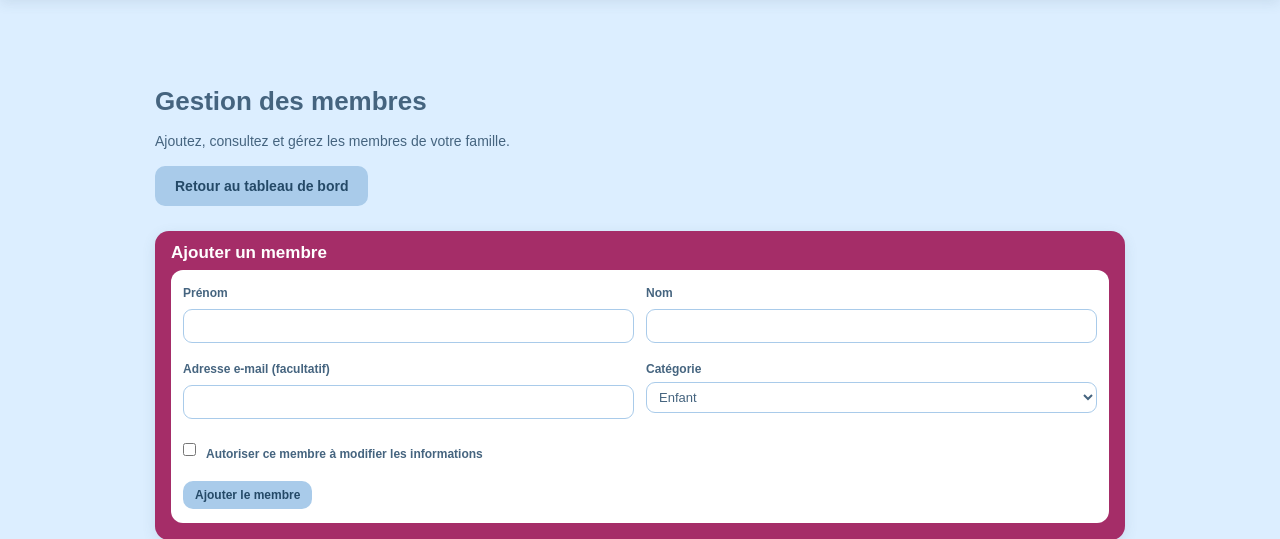
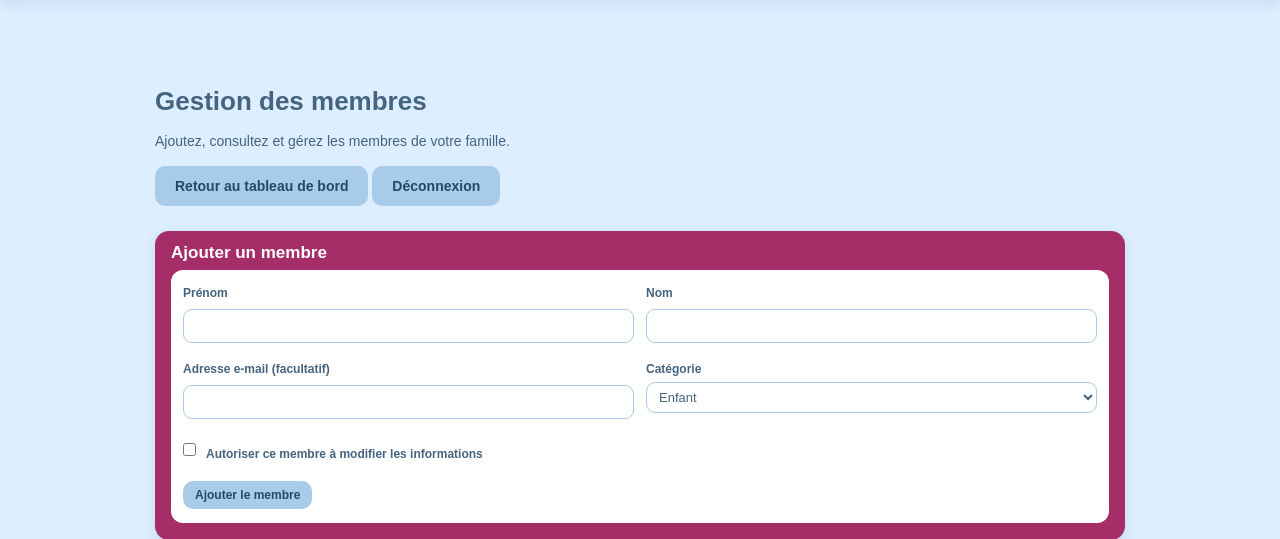
Before and after one commit to MSEDIT-1304/Dis-moi-tout, a Flask app: page /members in a window 1280 px wide. Shown: the part 145-684 px from the top of the page. Run offline with Flask 3, Linux system fonts and the light colour scheme; the visitor is signed in with stand-in values (Sample User, id 1); tables that the repository leaves empty hold one stand-in row (values such as "Sample post").

Commit message:
Update dashboard_member.html

```diff
--- a/templates/dashboard_member.html
+++ b/templates/dashboard_member.html
@@ -8,11 +8,15 @@
     <header class="members-header">
         <h1>Gestion des membres</h1>
         <p>Ajoutez, consultez et gérez les membres de votre famille.</p>
+
         <a href="{{ url_for('dashboard') }}" class="members-button">
             Retour au tableau de bord
         </a>
+
+        <a href="{{ url_for('logout') }}" class="members-button">
+            Déconnexion
+        </a>
     </header>
-
 
     <section class="members-card">
         <h2>Ajouter un membre</h2>
```
